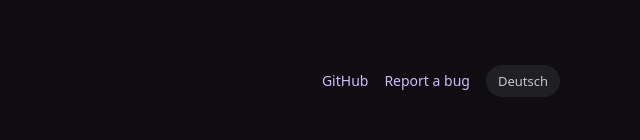
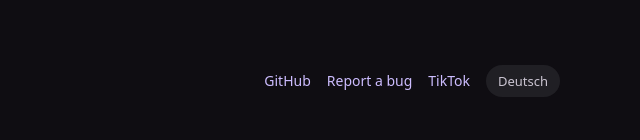
Before and after one commit to canos-linux/canos-linux.github.io, a plain HTML site: page index.html in a window 1280 px wide. Shown: the part 5089-5229 px from the top of the page, 640-1280 px from the left. Drawn offline with Linux system fonts and the light colour scheme; a web font is replaced by a local one.

Commit message:
New screenshots, TikTok link

```diff
--- a/index.html
+++ b/index.html
@@ -275,7 +275,7 @@ footer a { color: var(--accent); }
 
 <script>
 const ISO = "https://sourceforge.net/projects/canos/files/1.0/canos-1.0-x86_64.iso/download";
-const TIKTOK = "";
+const TIKTOK = "https://www.tiktok.com/@canos.linux";
 const SHA = "https://sourceforge.net/projects/canos/files/1.0/canos-1.0-x86_64.iso.sha256/download";
 document.getElementById("dl2").href = ISO;
 document.getElementById("sha").href = SHA;
```
Also changed, not shown: screenshots/about.jpg, screenshots/center.jpg, screenshots/settings.jpg, screenshots/welcome.jpg, screenshots/wifi.jpg.
